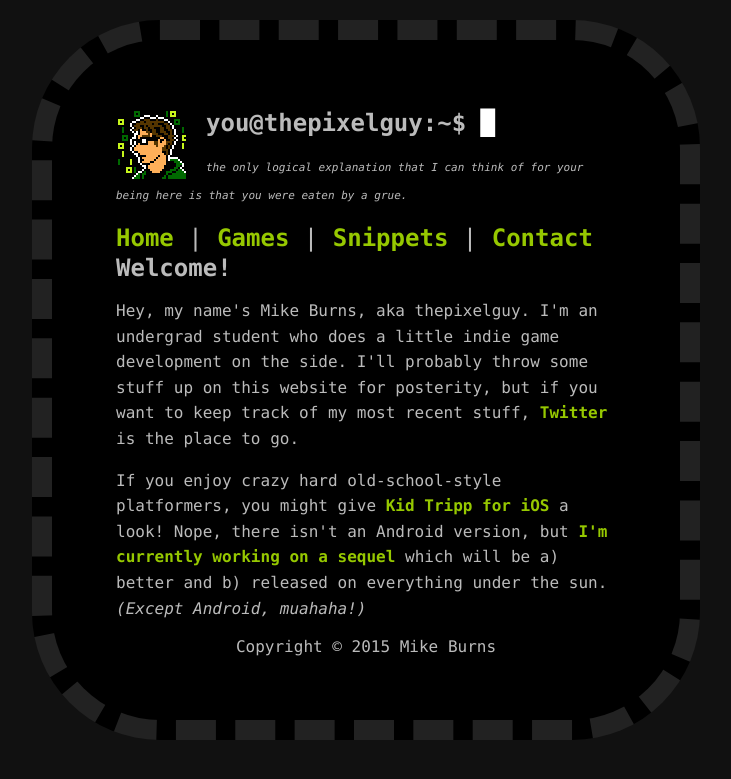
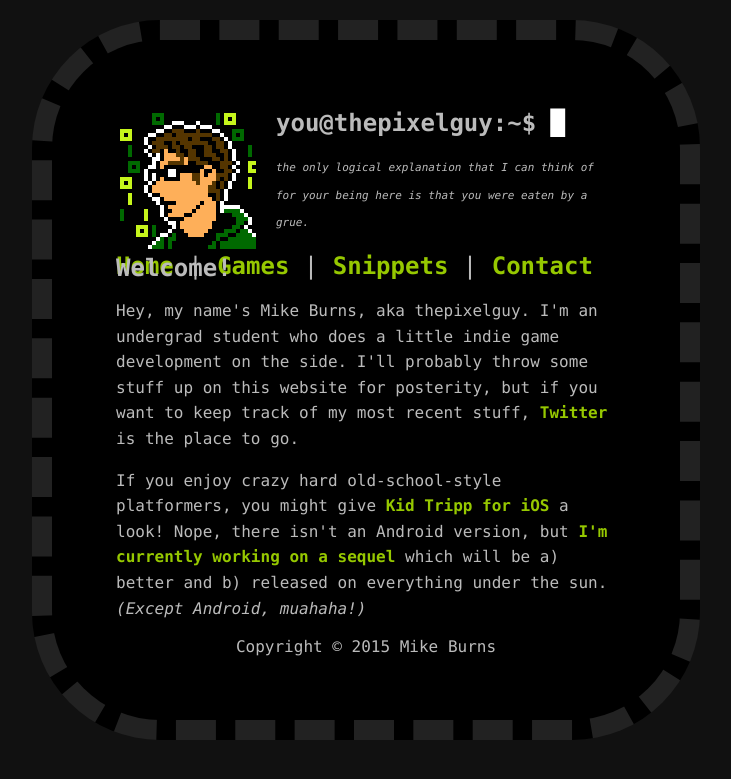
Before and after one commit to thatpixelguy/thatpixelguy.github.io, a Jekyll site: the page built from index.html, in a window 1280 px wide. Shown: the top 779 px of the page, without its empty margins (274-1005 px from the left). Built offline with Jekyll 4.4.1, drawn with Linux system fonts in a browser that asks for light colours.

Commit message:
Update default.html

```diff
--- a/_layouts/default.html
+++ b/_layouts/default.html
@@ -14,7 +14,7 @@
     <div class='container'>
 
       <div class='header'>
-        <img src='/avatar-140x140.png' height=70 style='margin-right: 20px;'>
+        <img src='/avatar-140x140.png' style='margin-right: 20px;'>
         <h2>you@thepixelguy:~$ <div id='blinkingcursor' style='display: inline;'>█</div></h2>
         <p><i style='font-size: 11px;'>the only logical explanation that I can think of for your being here is that you were eaten by a grue.</i></p>
         <div class='nav'>
```
